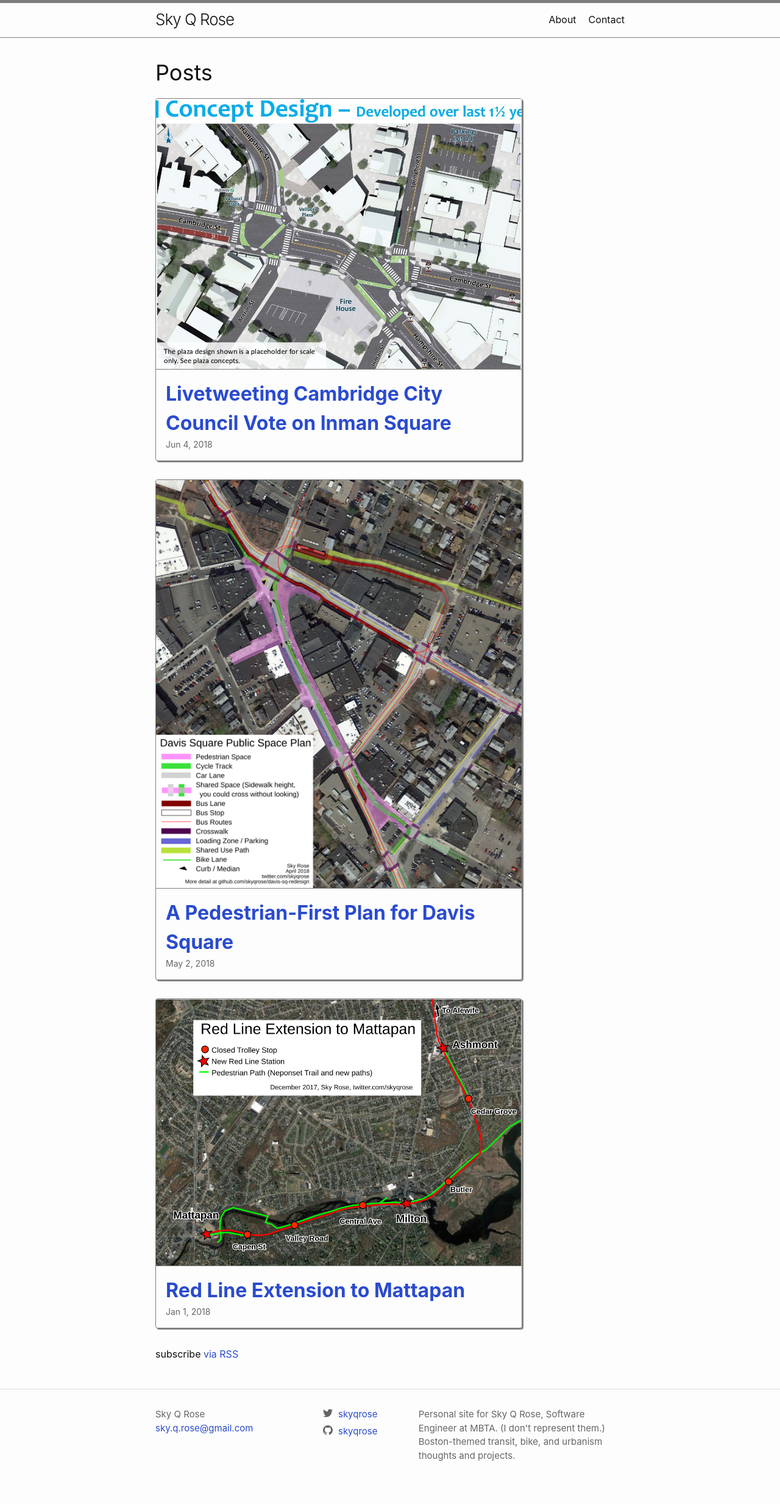
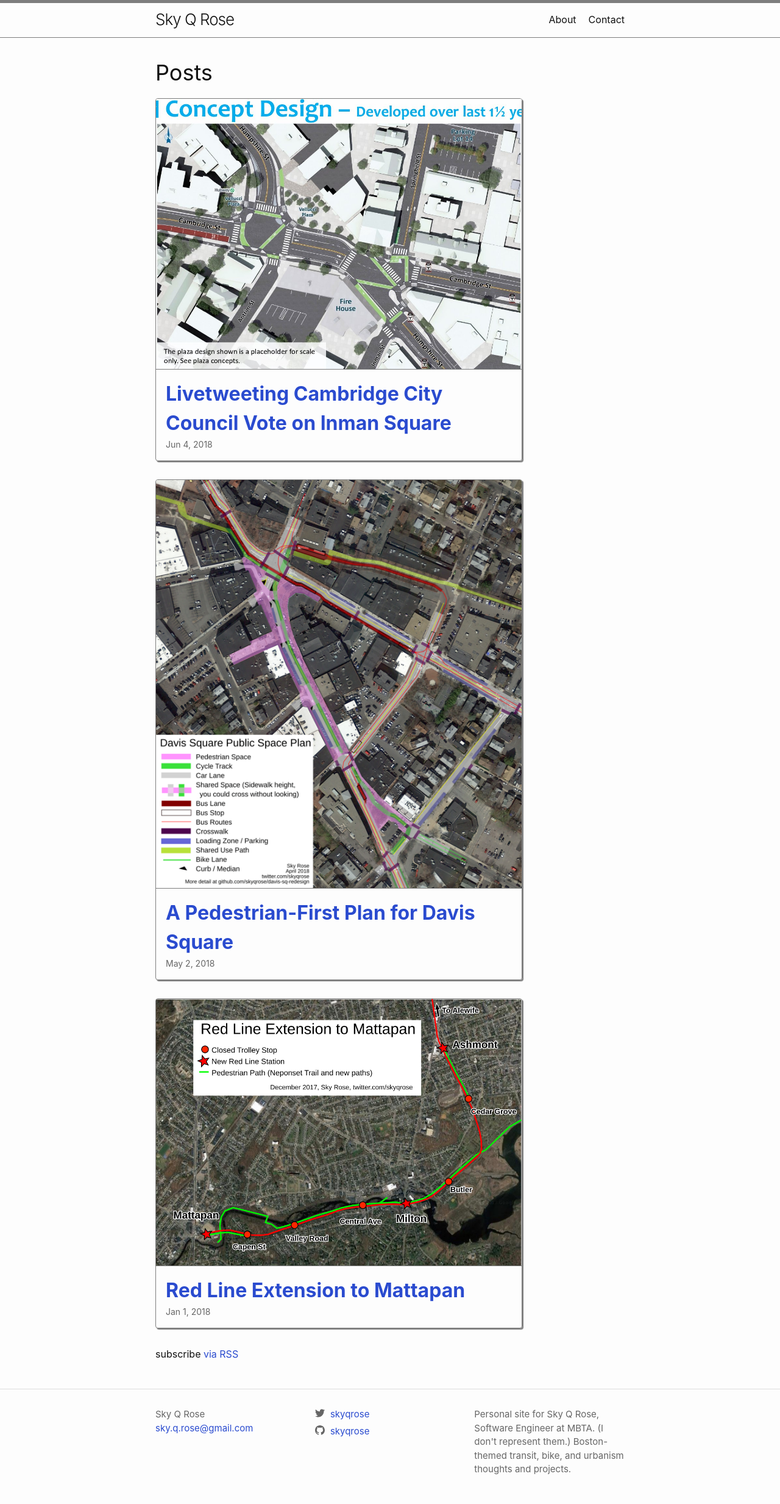
Before and after one commit to skyqrose/skyqrose, a Jekyll site: the page built from index.html, in a window 1280 px wide. Shown: the whole page at 61% size. Built offline with Jekyll 4.4.1, drawn with Linux system fonts in a browser that asks for light colours.

Commit message:
use flex in footer

```diff
--- a/_includes/footer.html
+++ b/_includes/footer.html
@@ -4,7 +4,7 @@
   <div class="wrapper">
 
     <div class="footer-col-wrapper">
-      <div class="footer-col footer-col-1">
+      <div class="footer-col">
         <ul class="contact-list">
           <li>
             {{ site.title | escape }}
@@ -15,7 +15,7 @@
         </ul>
       </div>
 
-      <div class="footer-col footer-col-2">
+      <div class="footer-col">
         <ul class="social-media-list">
           <li>
             {% include social.html icon="twitter" url="https://www.twitter.com/" username="skyqrose" %}
@@ -26,7 +26,7 @@
         </ul>
       </div>
 
-      <div class="footer-col footer-col-3">
+      <div class="footer-col">
         <p>{{- site.description | escape -}}</p>
       </div>
     </div>
--- a/_sass/_base.scss
+++ b/_sass/_base.scss
@@ -194,6 +194,9 @@ pre {
  * Icons
  */
 .social-media-list {
+  list-style: none;
+  margin-left: 0;
+
   li + li {
     padding-top: 5px;
   }
--- a/_sass/components/_footer.scss
+++ b/_sass/components/_footer.scss
@@ -7,44 +7,26 @@
   padding: $spacing-unit 0;
 }
 
-.contact-list,
-.social-media-list {
+.contact-list {
   list-style: none;
   margin-left: 0;
 }
 
 .footer-col-wrapper {
+  @extend %clearfix;
   @include relative-font-size(0.9375);
+
   color: $color-text-gray;
+  display: flex;
+  justify-content: space-between;
   margin-left: -$spacing-unit / 2;
-  @extend %clearfix;
+
+  @include media-query-mobile {
+    flex-wrap: wrap;
+  }
 }
 
 .footer-col {
-  float: left;
-  margin-bottom: $spacing-unit / 2;
-  padding-left: $spacing-unit / 2;
+  flex: 1 1 33%;
+  margin-left: $spacing-unit / 2;
 }
-
-.footer-col-1 {
-  width: -webkit-calc(35% - (#{$spacing-unit} / 2));
-  width:         calc(35% - (#{$spacing-unit} / 2));
-}
-
-.footer-col-2 {
-  width: -webkit-calc(20% - (#{$spacing-unit} / 2));
-  width:         calc(20% - (#{$spacing-unit} / 2));
-}
-
-.footer-col-3 {
-  width: -webkit-calc(45% - (#{$spacing-unit} / 2));
-  width:         calc(45% - (#{$spacing-unit} / 2));
-}
-
-@include media-query-mobile {
-  .footer-col {
-    float: none;
-    width: -webkit-calc(100% - (#{$spacing-unit} / 2));
-    width:         calc(100% - (#{$spacing-unit} / 2));
-  }
-}
```
